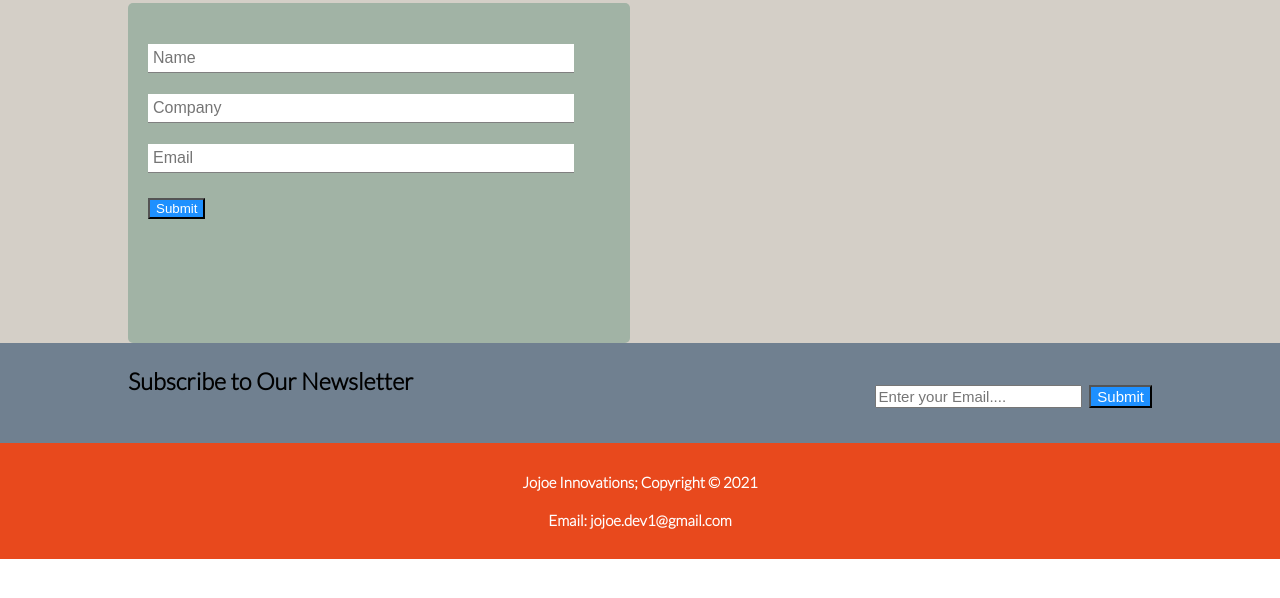
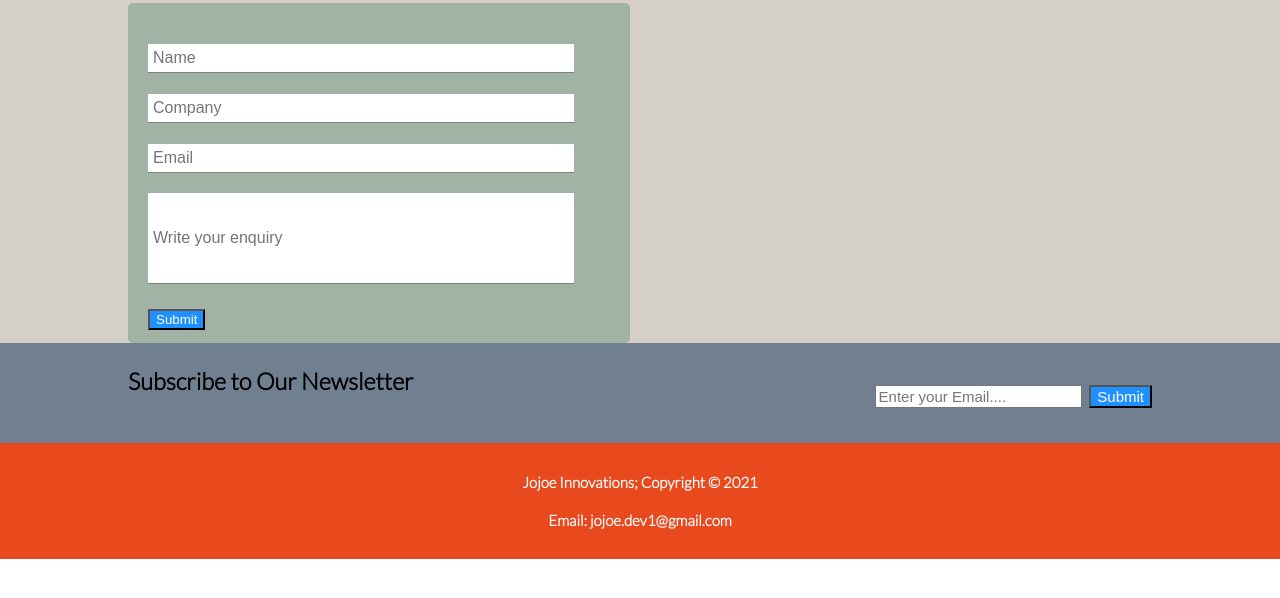
Before and after one commit to Jojoedev/Newprofile, a plain HTML site: page contact.html in a window 1280 px wide. Shown: the part 186-784 px from the top of the page. Drawn offline with Linux system fonts and the light colour scheme.

Commit message:
additional

```diff
--- a/contact.html
+++ b/contact.html
@@ -32,8 +32,8 @@
 		<p><input type="text" name="name" placeholder="Name" required></p>
 		<p><input type="text" name="company" placeholder="Company" required></p>
 		<p><input type="email" name="email" placeholder="Email" required></p>
-		<!--<p><input class ="text-area" type="text" name="Enquiry" placeholder="Write your enquiry" required></p>
-		<textarea cols="70%" rows="6%" class="enquiry-note" placeholder="Write here"></textarea> -->
+		<p><input class ="text-area" type="text" name="Enquiry" placeholder="Write your enquiry" required></p>
+		<!--<textarea cols="70%" rows="6%" class="enquiry-note" placeholder="Write here"></textarea> -->
 		<p><input class ="btn" type="submit" name="send"></p>
 
 	</form>
--- a/index.css
+++ b/index.css
@@ -222,7 +222,7 @@ img:hover{
 }
 
 .text-area{
-	width: 90%;
+	width: 95%;
 	height: 80px;
 }
 .personal-info, .services-heading, .contact-info{
```
